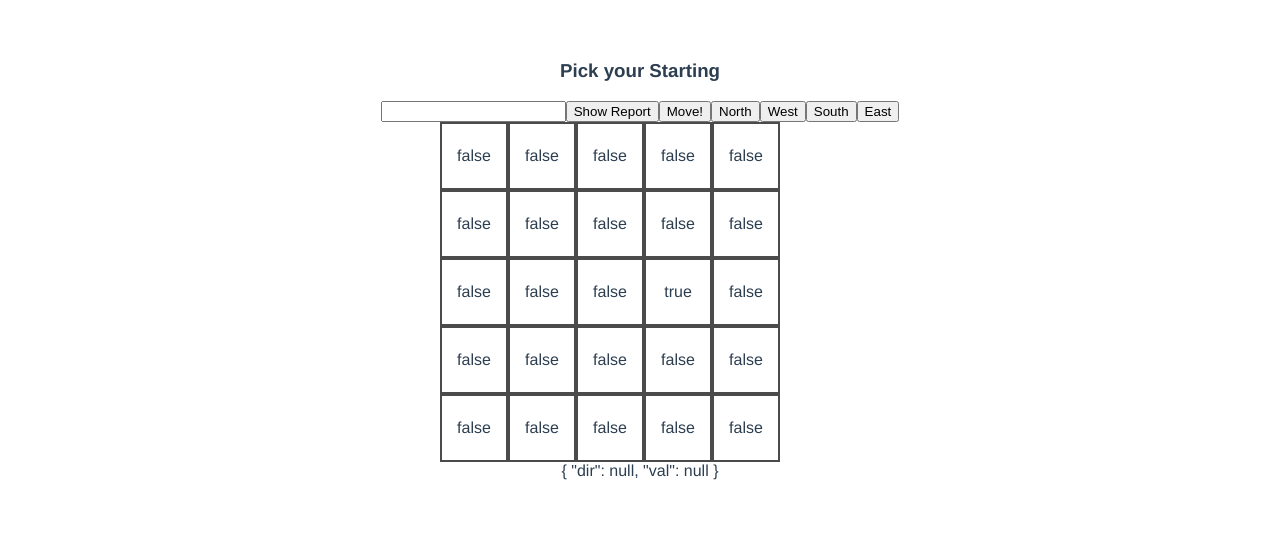
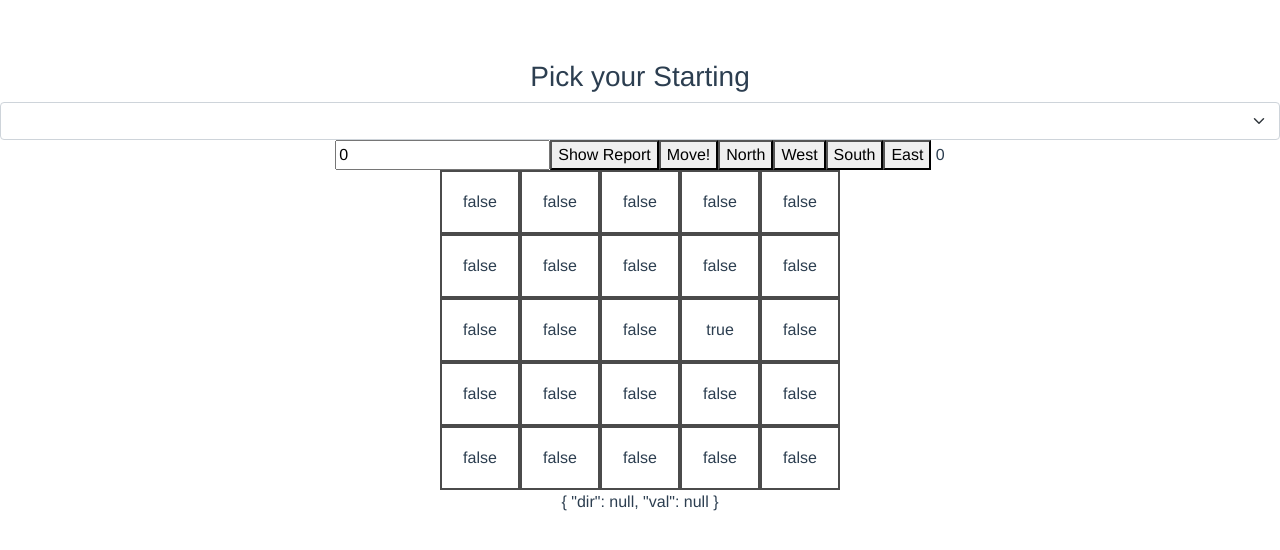
Before and after one commit to JarredKilbride/Tablerobot, a Vue app: page / in a window 1280 px wide. Shown: the top 550 px of the page. Built offline with nearby package versions, Linux system fonts and the light colour scheme.

Commit message:
fixed bootstrap

```diff
--- a/package.json
+++ b/package.json
@@ -8,6 +8,8 @@
     "lint": "vue-cli-service lint"
   },
   "dependencies": {
+    "@popperjs/core": "^2.11.0",
+    "bootstrap": "^5.1.3",
     "bootstrap-vue": "^2.21.2",
     "core-js": "^3.6.5",
     "vue": "^3.0.0"
--- a/src/App.vue
+++ b/src/App.vue
@@ -7,7 +7,7 @@
 
     <!-- cells -->
     <!-- key needs to be changed. -->
-    <Cells v-for="cell in cells" :cell="cell" :robot="robot" :key="cell.x + cell.y"/>
+    <Cells v-for="cell in cells" :cell="cell" :robot="robot" :key="cell.key"/>
 
   </div>
   {{currentDirection}}
@@ -49,7 +49,10 @@ for(let y = 4; y>=0; y--) {
         cells.value.push({
         x:x,
         y: y,
-        robotOnSqaure:false})
+        robotOnSqaure:false,
+        // temp
+        key: Math.floor(Math.random() * 1000)
+        })
     }
 }
 
--- a/src/components/Cells.vue
+++ b/src/components/Cells.vue
@@ -15,8 +15,9 @@ export default {
     props: ['cell','robot'],
     // props:[cell]
     setup(props){
-        let cell = ref(props.cell)
-        let robot = ref(props.robot)
+        //need to rename
+        let cells = ref(props.cell)
+        // let robot = ref(props.robot)
 
     const robotActive = computed(()=>{
         if(props.cell.x == props.robot.x && props.cell.y == props.robot.y){
@@ -26,7 +27,7 @@ export default {
             return false
         }
     })
-        return {cell,robotActive}
+        return {cells,robotActive}
     },
 
 
@@ -35,7 +36,7 @@ export default {
 
 <style>
  .cell {
-    width: 64px;
+    width: 80px;
     height: 64px;
     border: 2px solid rgb(75,75,75);
 
--- a/src/components/Controller.vue
+++ b/src/components/Controller.vue
@@ -1,14 +1,24 @@
 <template>
   <div>
       <h3>Pick your Starting</h3>
-      <input type="">
+
+        <select v-model="testing" class="form-select" aria-label="Default select example">
+        <option selected> X Axis</option>
+        <option value="1">One</option>
+        <option value="2">Two</option>
+        <option value="3">Three</option>
+        <option value="4">Four</option>
+        <option value="5">Five</option>
+        </select>
+
+    <input type="text" v-model="testing">
      <button @click.prevent="report()">{{reportButtonText}}</button>
     <button @click.prevent="move()">Move!</button>
     <button @click.prevent="direction({dir:'y', val:1, facing:'North'})" >North</button>
     <button @click.prevent="direction({dir:'x', val:-1, facing:'West'})">West</button>
     <button @click.prevent="direction({dir:'y', val:-1, facing:'South'})">South</button>
     <button @click.prevent="direction({dir:'x', val:1, facing:'East'})">East</button>
-
+    {{testing}}
   </div>
 </template>
 
@@ -17,6 +27,8 @@ import {ref } from 'vue'
 export default {
 
     setup(props,{emit}){
+
+        let testing = ref(0)
         let reportButtonText = ref('Show Report')
         //triggers the setDirection fuction on the app.vue file.
         function direction(e){
@@ -36,7 +48,7 @@ export default {
 
 
 
-           return {direction,move,report,reportButtonText}
+           return {direction,move,report,reportButtonText,testing}
     }
 }
 </script>
--- a/src/main.js
+++ b/src/main.js
@@ -1,7 +1,7 @@
+import 'bootstrap/dist/css/bootstrap.css'
+import 'bootstrap/dist/js/bootstrap.js'
 import { createApp } from 'vue'
 import App from './App.vue'
 
-// import 'bootstrap/dist/css/bootstrap.css'
-// // import 'bootstrap-vue/dist/bootstrap-vue.css'
-// import "bootstrap";
+
 createApp(App).mount('#app')
```
Also changed, not shown: 1 other file (tests, documents, lock files or other folders).
